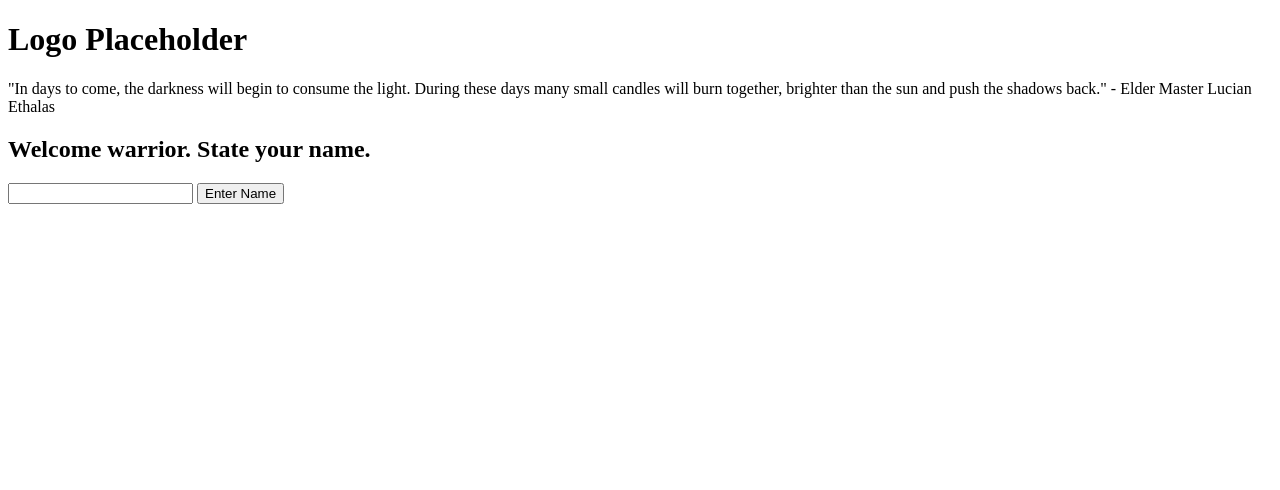
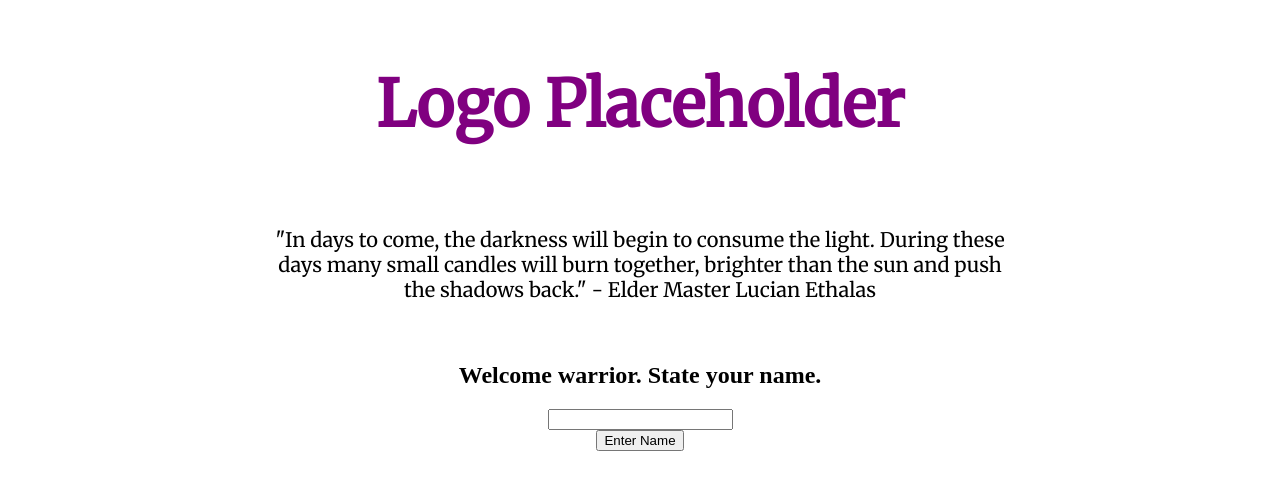
Before and after one commit to MrShoo/OrcanusDarkGame, a plain HTML site: page index.html in a window 1280 px wide. Drawn offline with nearby package versions, Linux system fonts and the light colour scheme.

Commit message:
Update main.css

```diff
--- a/main.css
+++ b/main.css
@@ -8,7 +8,7 @@ html, body,{
     height: 100%;
 }
 
-#introLore {
+#intro-lore {
 
     font-size: 20px;
     font-family: 'Merriweather', serif;
@@ -21,7 +21,7 @@ html, body,{
     margin-bottom: 2em;
 }
 
-#mainLogo {
+#main-logo {
 
     margin-top: 1em;
     font-size: 4em;
@@ -32,11 +32,11 @@ html, body,{
 
 }
 
-#welcomeName {
+#welcome-name {
     text-align: center;
 }
 
-#enterName, #nameBox {
+#enter-name, #war-name {
 
     display: block;
     position: relative;
```
